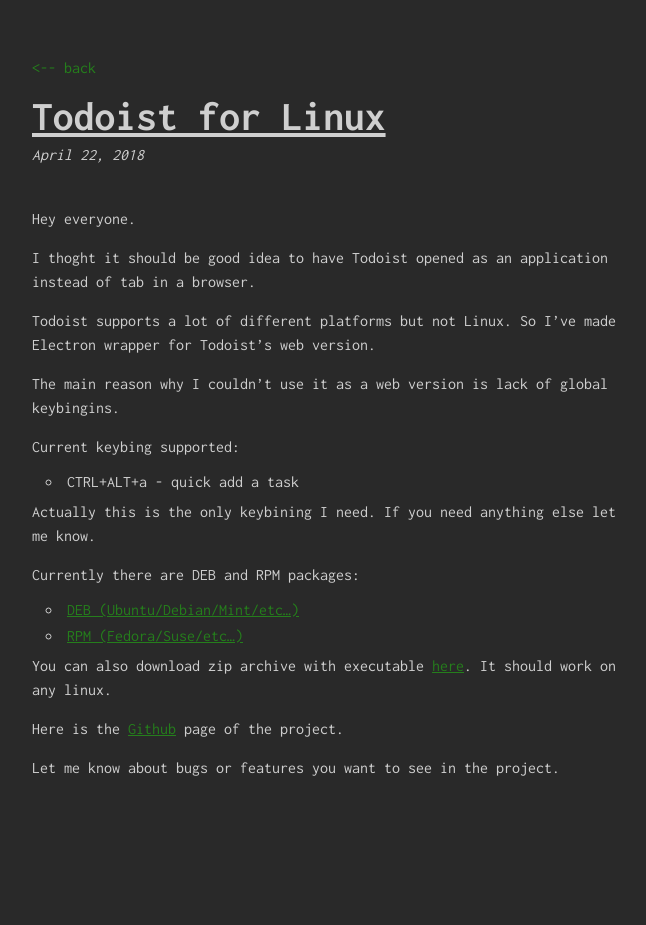
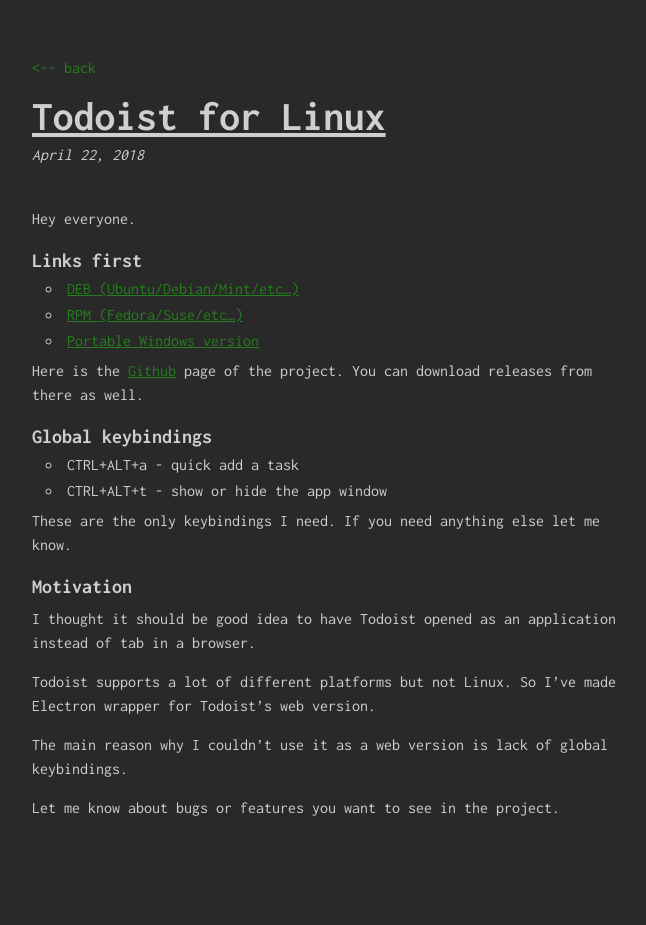
Before and after one commit to krydos/blog, a Jekyll site: the page built from _posts/2018-04-22-todoist-linux.md, in a window 1280 px wide. Shown: the whole page, without its empty margins (308-954 px from the left). Built offline with Jekyll 4.4.1, drawn with Linux system fonts in a browser that asks for light colours; comment, search, counter and statistics services are not loaded; before the commit the page ends 900 px from its top, so only the background shows below that.

Commit message:
update todoist article

```diff
--- a/_posts/2018-04-22-todoist-linux.md
+++ b/_posts/2018-04-22-todoist-linux.md
@@ -2,31 +2,34 @@
 layout: post
 title: Todoist for Linux
 comments: true
-description: Todoist for linux, tray and global keybingins
+description: Todoist for Linux, tray and global keybindings
 ---
 
 Hey everyone.
 
-I thoght it should be good idea to have Todoist opened as an application instead of tab in a browser.
+## Links first
+
+* [DEB (Ubuntu/Debian/Mint/etc...)](https://www.dropbox.com/s/ldv7uf5dxmerqx8/Todoist.deb?dl=0)
+* [RPM (Fedora/Suse/etc...)](https://www.dropbox.com/s/q8m6rxp26bjmfnh/Todoist.rpm?dl=0)
+* [Portable Windows version](https://www.dropbox.com/s/ve97rxd2i1zhlm1/Todoist.exe?dl=0)
+
+Here is the [Github](https://github.com/KryDos/todoist-linux) page of the project.
+You can download releases from there as well.
+
+## Global keybindings
+
+* CTRL+ALT+a - quick add a task
+* CTRL+ALT+t - show or hide the app window
+
+These are the only keybindings I need. If you need anything else let me know.
+
+## Motivation
+
+I thought it should be good idea to have Todoist opened as an application instead of tab in a browser.
 
 Todoist supports a lot of different platforms but not Linux.
 So I've made Electron wrapper for Todoist's web version.
 
-The main reason why I couldn't use it as a web version is lack of global keybingins.
-
-Current keybing supported:
-
-* CTRL+ALT+a - quick add a task
-
-Actually this is the only keybining I need. If you need anything else let me know.
-
-Currently there are DEB and RPM packages:
-
-* [DEB (Ubuntu/Debian/Mint/etc...)](https://www.dropbox.com/s/ldv7uf5dxmerqx8/Todoist.deb?dl=0)
-* [RPM (Fedora/Suse/etc...)](https://www.dropbox.com/s/q8m6rxp26bjmfnh/Todoist.rpm?dl=0)
-
-You can also download zip archive with executable [here](https://dl.dropboxusercontent.com/s/jzi5g7narop1e83/todoist-linux.zip?dl=0). It should work on any linux.
-
-Here is the [Github](https://github.com/KryDos/todoist-linux) page of the project.
+The main reason why I couldn't use it as a web version is lack of global keybindings.
 
 Let me know about bugs or features you want to see in the project.
```
